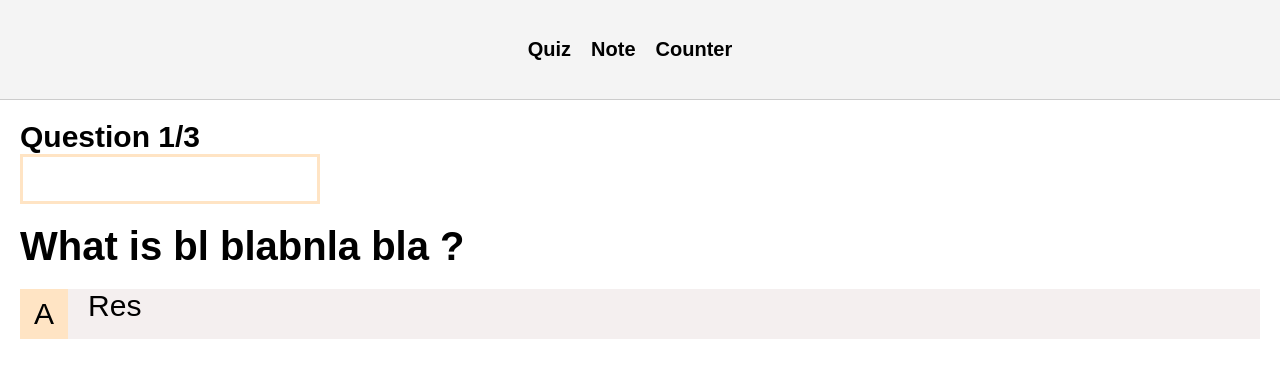
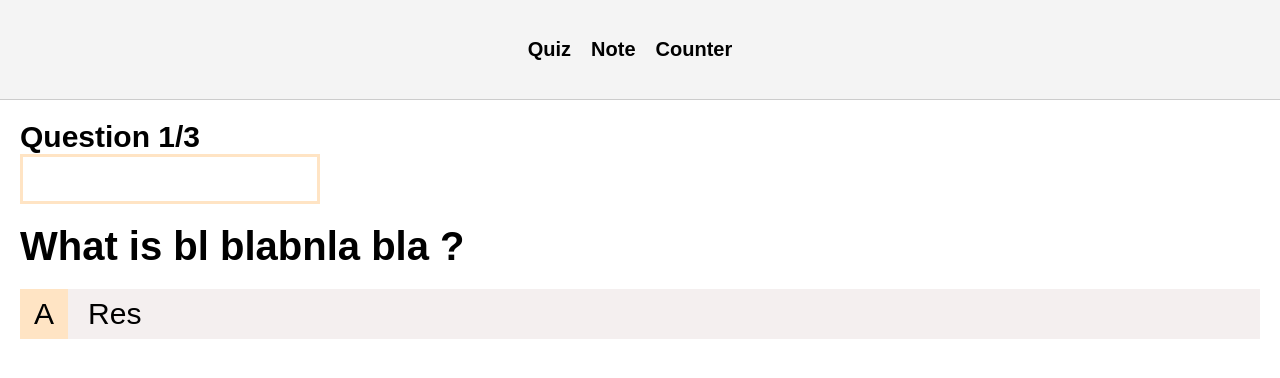
Before and after one commit to beyondnaxos/Udemy_Deep_Learn_Vue, a Vue app: page /1 in a window 1280 px wide. Shown: the top 378 px of the page. Built offline with nearby package versions, Linux system fonts and the light colour scheme.

Commit message:
Split to Components

```diff
--- a/src/assets/main.css
+++ b/src/assets/main.css
@@ -4,6 +4,7 @@
   box-sizing: border-box;
   margin: 0;
   padding: 0;
+  font-family: Poppins, sans-serif;
 }
 
 body {
--- /dev/null
+++ b/src/components/TheQuestion.vue
@@ -0,0 +1,59 @@
+<script setup>
+
+</script>
+
+
+<template>
+
+        <div class="question-container">
+            <h1 class="question">What is bl blabnla bla ?</h1>
+        </div>
+        <div class="options-container">
+            <div class="option">
+                <p class="option-label">A</p>
+                <div class="option-value">
+                    <p>Res</p>
+                </div>
+            </div>
+        </div>
+
+</template>
+
+<style scoped>
+
+.question-container {
+    margin-top: 20px;
+}
+
+.question {
+    font-size: 40px;
+    margin-bottom: 20px;
+}
+
+.option {
+    display: flex;
+    margin-bottom: 20px;
+    cursor: pointer;
+
+}
+
+.option-label {
+    width: 50px;
+    height: 50px;
+    background-color: bisque;
+    font-size: 30px;
+    display: flex;
+    align-items: center;
+    justify-content: center;
+}
+
+.option-value {
+    background-color: rgb(244,239,239);
+    width: 100%;
+    font-size: 30px;
+    padding: 0 ;
+    padding-left: 20px;
+    display: flex;
+    align-items: center;
+}
+</style>
--- /dev/null
+++ b/src/components/TheQuizHeader.vue
@@ -0,0 +1,35 @@
+
+
+
+
+
+
+<template>
+    <header>
+        <h4>Question 1/3</h4>
+        <div class="bar">
+            <div class="completion"></div>
+        </div>
+    </header>
+</template>
+
+
+
+<style scoped>
+header {
+    margin: 20px;
+}
+header h4 {
+    font-size: 30px;
+}
+.bar {
+    width: 300px;
+    height: 50px;
+    border: 3px solid bisque;
+}
+.completion {
+    height: 100%;
+    width: 0%;
+    background-color: bisque;
+}
+</style>
--- a/src/router/index.js
+++ b/src/router/index.js
@@ -2,7 +2,7 @@ import { createRouter, createWebHistory } from 'vue-router'
 import TheQuiz from '../views/TheQuiz.vue'
 import TheNote from '../views/TheNote.vue'
 import TheCounter from '../components/TheCounter.vue'
-import TheQuestion from '../views/TheQuestion.vue'
+import TheQuestionContainer from '../views/TheQuestionContainer.vue'
 import The404 from '../views/The404.vue'
 
 const routes = [
@@ -28,7 +28,7 @@ const routes = [
   {
     path: '/:id',
     name: 'questions',
-    component: TheQuestion,
+    component: TheQuestionContainer,
   },
   {
     path: '/:catchall(.*)*',
--- a/src/views/TheQuestion.vue
+++ /dev/null
@@ -1,94 +0,0 @@
-<script setup>
-import {useRoute} from 'vue-router'
-import quizes from '@/data/quizes.json'
-
-const route = useRoute()
-
-const quiz = quizes.find(q => q.id === parseInt(route.params.id))
-
-console.log(quiz)
-
-
-</script>
-
-<template>
-    <div>
-        <header>
-            <h4>Question 1/3</h4>
-            <div class="bar">
-                <div class="completion"></div>
-            </div>
-            <div class="question-container">
-                <h1 class="question">What is bl blabnla bla ?</h1>
-            </div>
-            <div class="options-container">
-                <div class="option">
-                    <p class="option-label">A</p>
-                    <div class="option-value">
-                        <p>Res</p>
-                    </div>
-                </div>
-            </div>
-
-        </header>
-
-    </div>
-</template>
-
-<style scoped>
-header {
-    margin: 20px;
-    font-family: Poppins, sans-serif;
-}
-
-header h4 {
-    font-size: 30px;
-}
-
-.bar {
-    width: 300px;
-    height: 50px;
-    border: 3px solid bisque;
-}
-
-.completion {
-    height: 100%;
-    width: 0%;
-    background-color: bisque;
-}
-
-.question-container {
-    margin-top: 20px;
-}
-
-.question {
-    font-size: 40px;
-    margin-bottom: 20px;
-}
-
-.option {
-    display: flex;
-    margin-bottom: 20px;
-    cursor: pointer;
-
-}
-
-.option-label {
-    width: 50px;
-    height: 50px;
-    background-color: bisque;
-    font-size: 30px;
-    display: flex;
-    align-items: center;
-    justify-content: center;
-}
-
-.option-value {
-    background-color: rgb(244,239,239);
-    width: 100%;
-    font-size: 30px;
-    padding: 0 ;
-    padding-left: 20px;
-}
-
-</style>
--- /dev/null
+++ b/src/views/TheQuestionContainer.vue
@@ -0,0 +1,34 @@
+<script setup>
+import {useRoute} from 'vue-router'
+import quizes from '@/data/quizes.json'
+import TheQuizHeader from '@/components/TheQuizHeader.vue'
+import TheQuestion from '@/components/TheQuestion.vue'
+
+const route = useRoute()
+
+const quiz = quizes.find(q => q.id === parseInt(route.params.id))
+
+console.log(quiz)
+
+
+</script>
+
+<template>
+    <div>
+        <TheQuizHeader />
+        <div class="container">
+            <TheQuestion />
+
+        </div>
+
+
+
+    </div>
+</template>
+
+<style scoped>
+.container {
+    margin: 20px;
+}
+
+</style>
```
